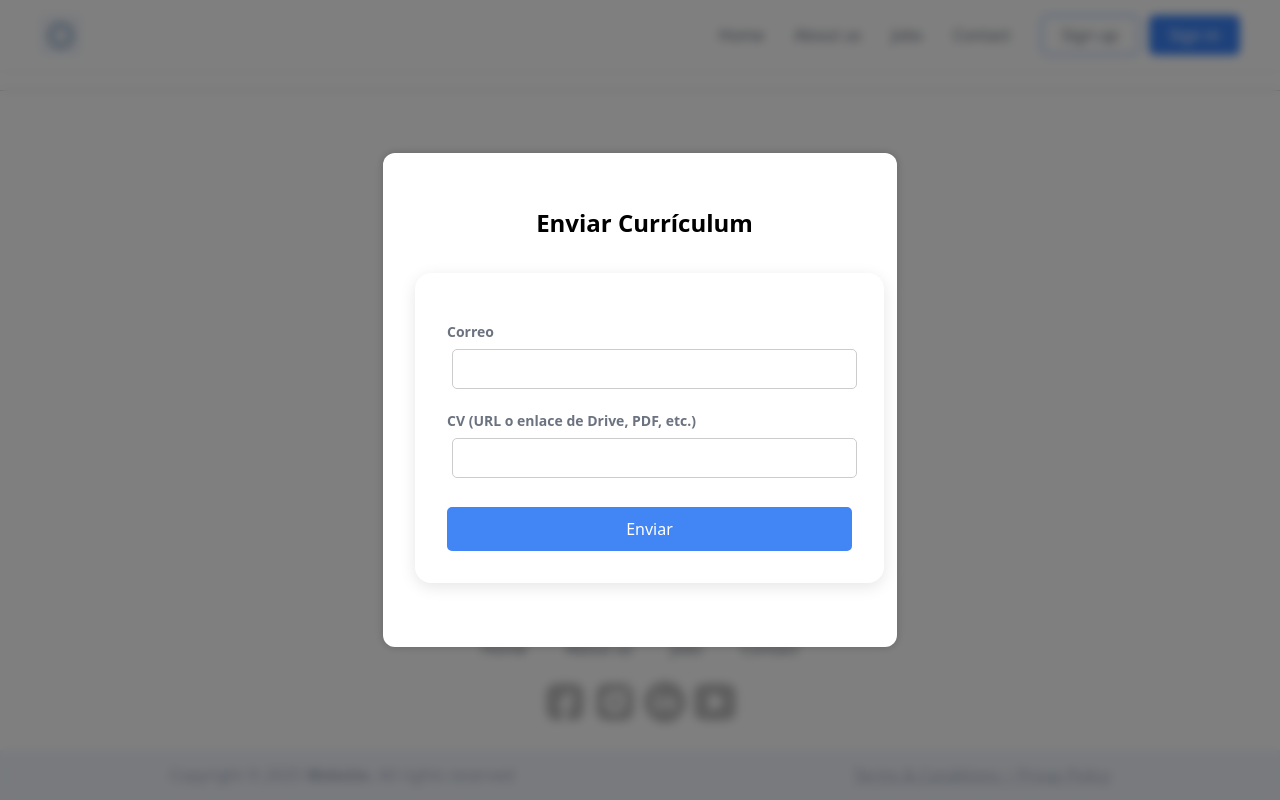
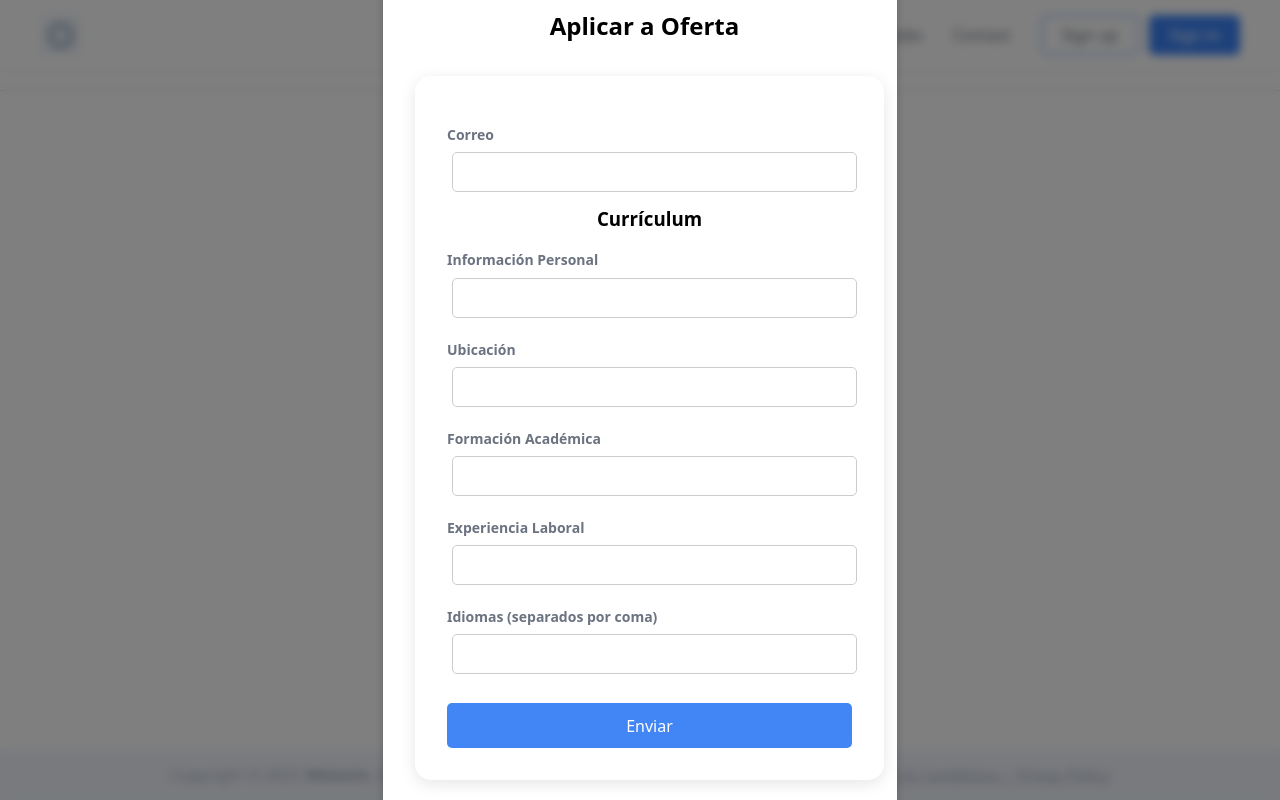
Before and after one commit to juarosrap/Work2day, a React (Vite) app in the folder frontend/: page /jobs/apply in a window 1280 px wide. Built offline with nearby package versions, Linux system fonts and the light colour scheme.

Commit message:
fix: applyForm

```diff
--- a/frontend/src/componentes/ApplyForm.jsx
+++ b/frontend/src/componentes/ApplyForm.jsx
@@ -19,13 +19,13 @@ export default function ApplyForm({ onClose }) {
     e.preventDefault();
     console.log("CV enviado:", formData);
     // Aquí podrías hacer una llamada a la API si deseas enviarlo
-    onClose(); // cerrar modal después de enviar
+    onClose();
   };
 
   return (
     <div className="modal-background">
       <div className="modal-container">
-        <h2 style={{ textAlign: "center" }}>Enviar Currículum</h2>
+        <h2 style={{ textAlign: "center" }}>Aplicar a Oferta</h2>
         <form onSubmit={handleSubmit} className="registro-form">
           <label>Correo</label>
           <input
@@ -36,14 +36,17 @@ export default function ApplyForm({ onClose }) {
             required
           />
 
-          <label>CV (URL o enlace de Drive, PDF, etc.)</label>
-          <input
-            type="text"
-            name="cvUrl"
-            value={formData.cvUrl}
-            onChange={handleChange}
-            required
-          />
+          <h3 style={{ textAlign: "center" }}>Currículum</h3>
+          <label>Información Personal</label>
+          <input name="informacionPersonal" onChange={handleChange} />
+          <label>Ubicación</label>
+          <input name="ubicacionCurriculum" onChange={handleChange} />
+          <label>Formación Académica</label>
+          <input name="formacionAcademica" onChange={handleChange} />
+          <label>Experiencia Laboral</label>
+          <input name="experienciaLaboral" onChange={handleChange} />
+          <label>Idiomas (separados por coma)</label>
+          <input name="idiomas" onChange={handleChange} />
 
           <button type="submit">Enviar</button>
         </form>
```
